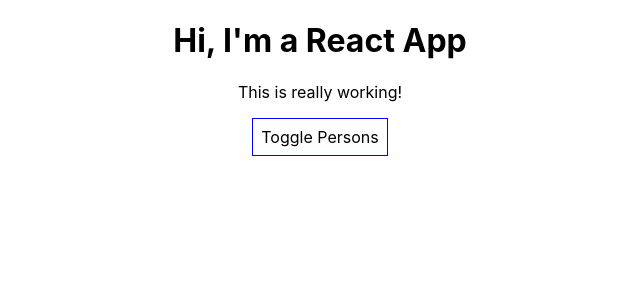
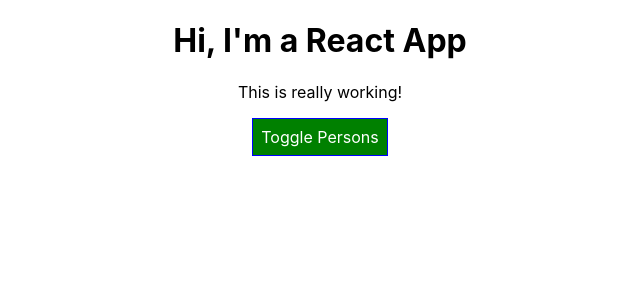
Before and after one commit to RyanNFreeman/my-first-app, a React (Create React App) app: page / in a window 1280 px wide. Shown: the top 300 px of the page, without its empty margins (320-960 px from the left). Built offline with nearby package versions, Linux system fonts and the light colour scheme.

Commit message:
added dynamic styling

```diff
--- a/src/App.js
+++ b/src/App.js
@@ -1,6 +1,7 @@
 import React, { Component } from 'react';
 import './App.css';
 import Person from './Person/Person'
+import { white } from 'ansi-colors';
 
 class App extends Component {
   state = {
@@ -56,7 +57,8 @@ class App extends Component {
 
   render() {
     const style = {
-      backgroundColor: 'white',
+      backgroundColor: 'green',
+      color: 'white',
       font: 'inherit',
       border: '1px solid blue',
       padding: '8px',
@@ -91,6 +93,8 @@ class App extends Component {
             age={this.state.persons[2].age}>My hobbies: wedding planning</Person> */}
         </div>
       );
+
+      style.backgroundColor = 'red';
     }
 
     return (
```
